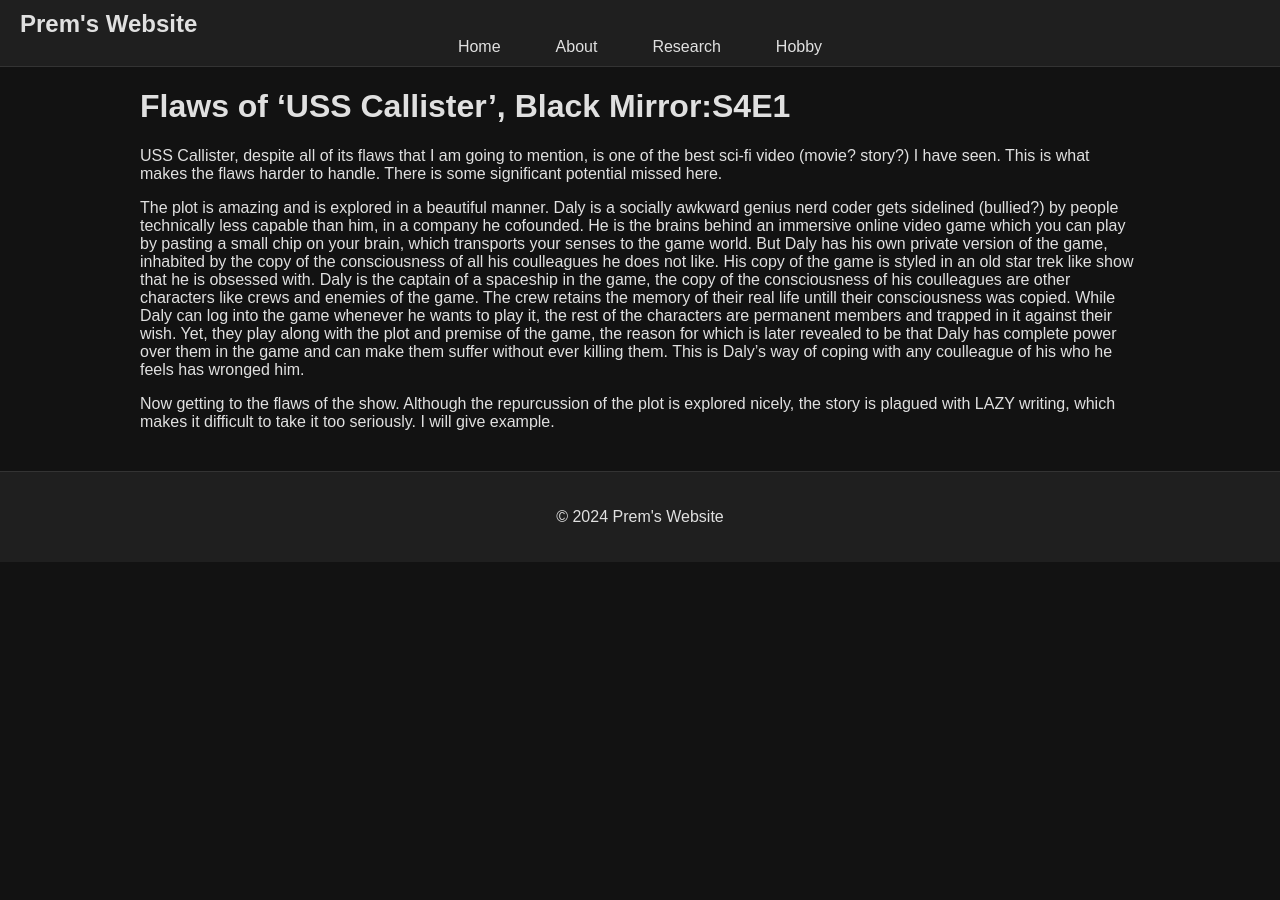
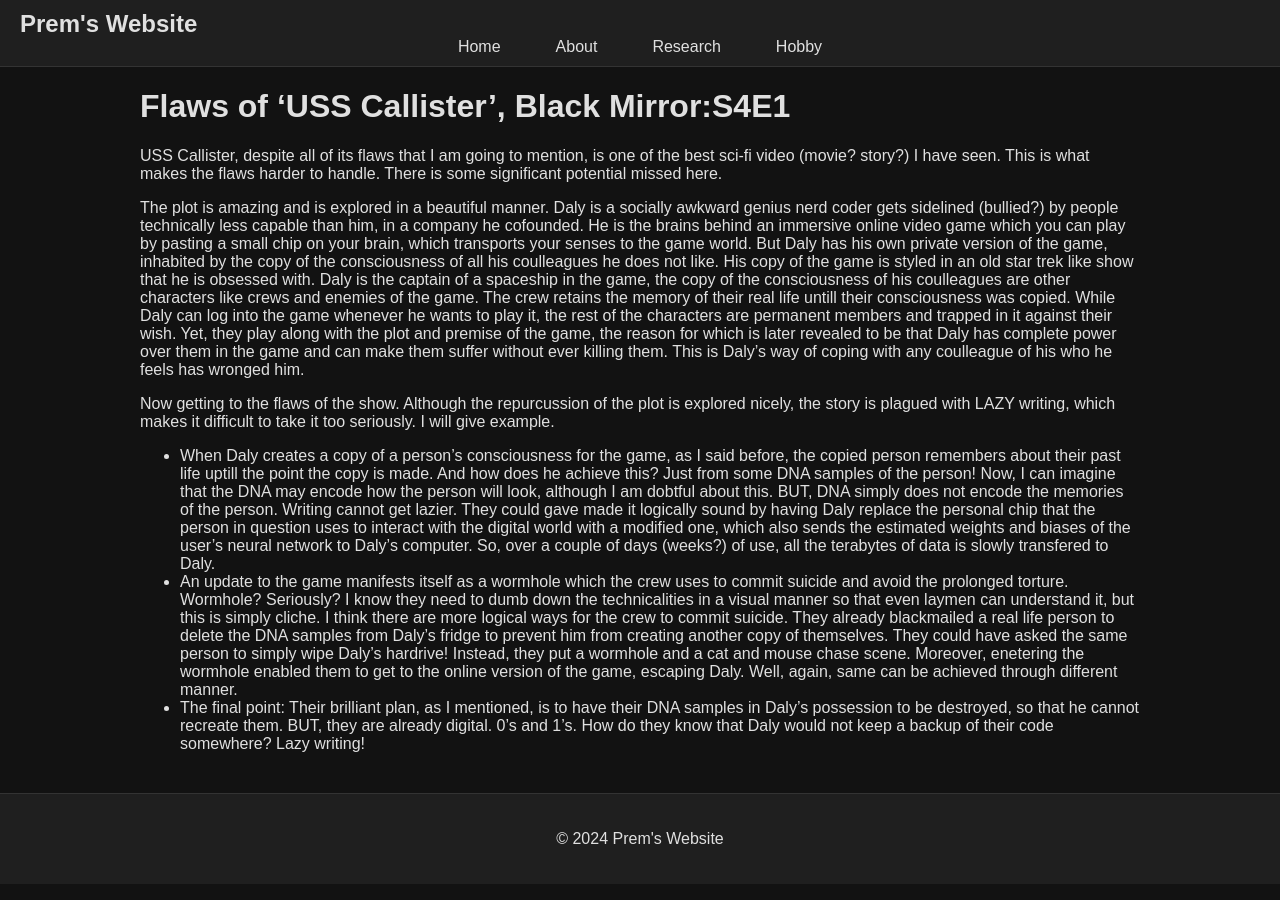
Before and after one commit to prem314/prem314.github.io, a Jekyll site: the page built from flaws_of_uss_callister_black_mirror_s4e1.md, in a window 1280 px wide. Built offline with Jekyll 4.4.1, drawn with Linux system fonts in a browser that asks for light colours.

Commit message:
Update flaws_of_uss_callister_black_mirror_s4e1.md

```diff
--- a/flaws_of_uss_callister_black_mirror_s4e1.md
+++ b/flaws_of_uss_callister_black_mirror_s4e1.md
@@ -18,3 +18,7 @@
 This is Daly's way of coping with any coulleague of his who he feels has wronged him.
 
 Now getting to the flaws of the show. Although the repurcussion of the plot is explored nicely, the story is plagued with LAZY writing, which makes it difficult to take it too seriously. I will give example.
+
+  - When Daly creates a copy of a person's consciousness for the game, as I said before, the copied person remembers about their past life uptill the point the copy is made. And how does he achieve this? Just from some DNA samples of the person! Now, I can imagine that the DNA may encode how the person will look, although I am dobtful about this. BUT, DNA simply does not encode the memories of the person. Writing cannot get lazier. They could gave made it logically sound by having Daly replace the personal chip that the person in question uses to interact with the digital world with a modified one, which also sends the estimated weights and biases of the user's neural network to Daly's computer. So, over a couple of days (weeks?) of use, all the terabytes of data is slowly transfered to Daly.
+  - An update to the game manifests itself as a wormhole which the crew uses to commit suicide and avoid the prolonged torture. Wormhole? Seriously? I know they need to dumb down the technicalities in a visual manner so that even laymen can understand it, but this is simply cliche. I think there are more logical ways for the crew to commit suicide. They already blackmailed a real life person to delete the DNA samples from Daly's fridge to prevent him from creating another copy of themselves. They could have asked the same person to simply wipe Daly's hardrive! Instead, they put a wormhole and a cat and mouse chase scene. Moreover, enetering the wormhole enabled them to get to the online version of the game, escaping Daly. Well, again, same can be achieved through different manner.
+  - The final point: Their brilliant plan, as I mentioned, is to have their DNA samples in Daly's possession to be destroyed, so that he cannot recreate them. BUT, they are already digital. 0's and 1's. How do they know that Daly would not keep a backup of their code somewhere? Lazy writing!
```
